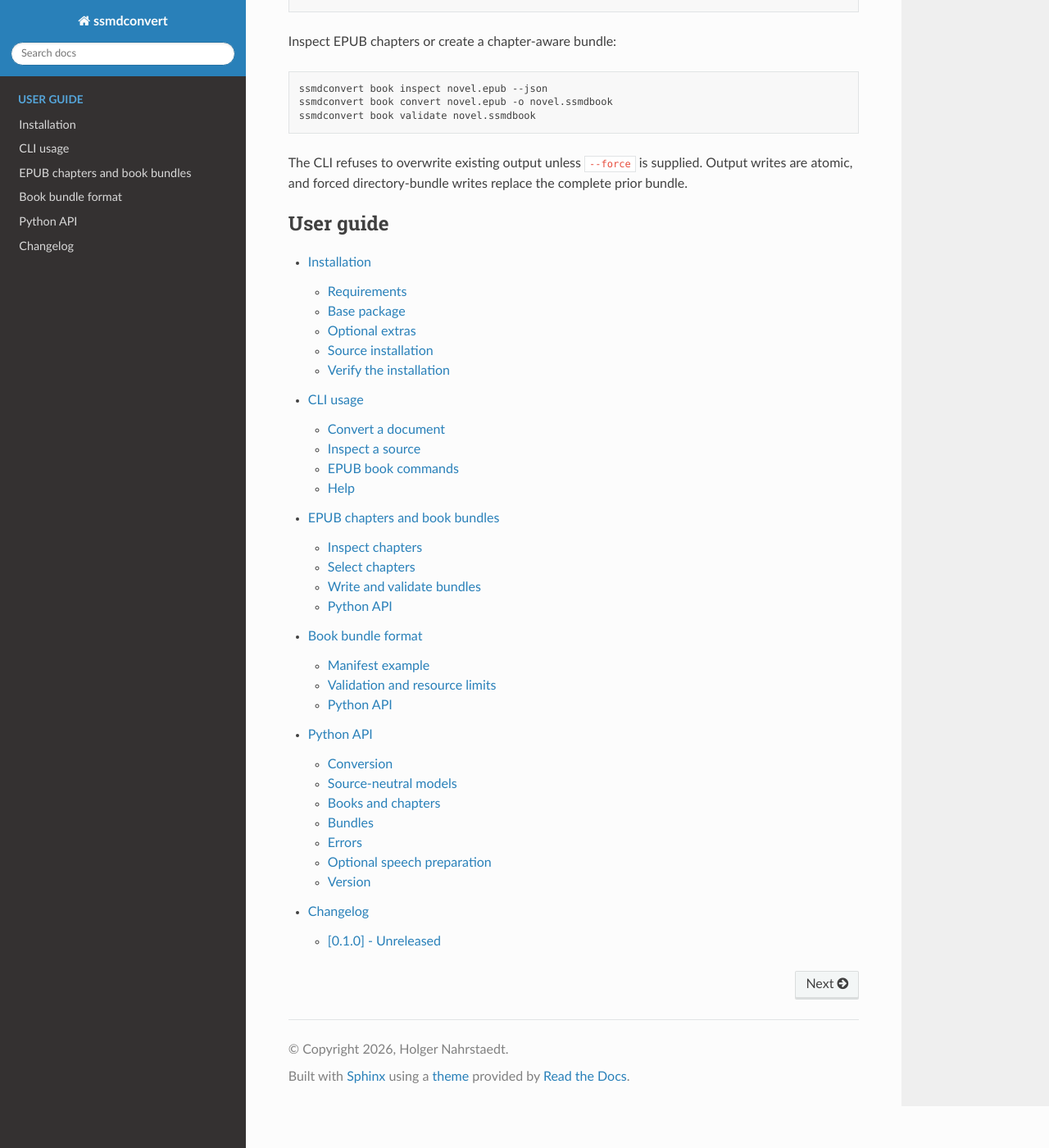
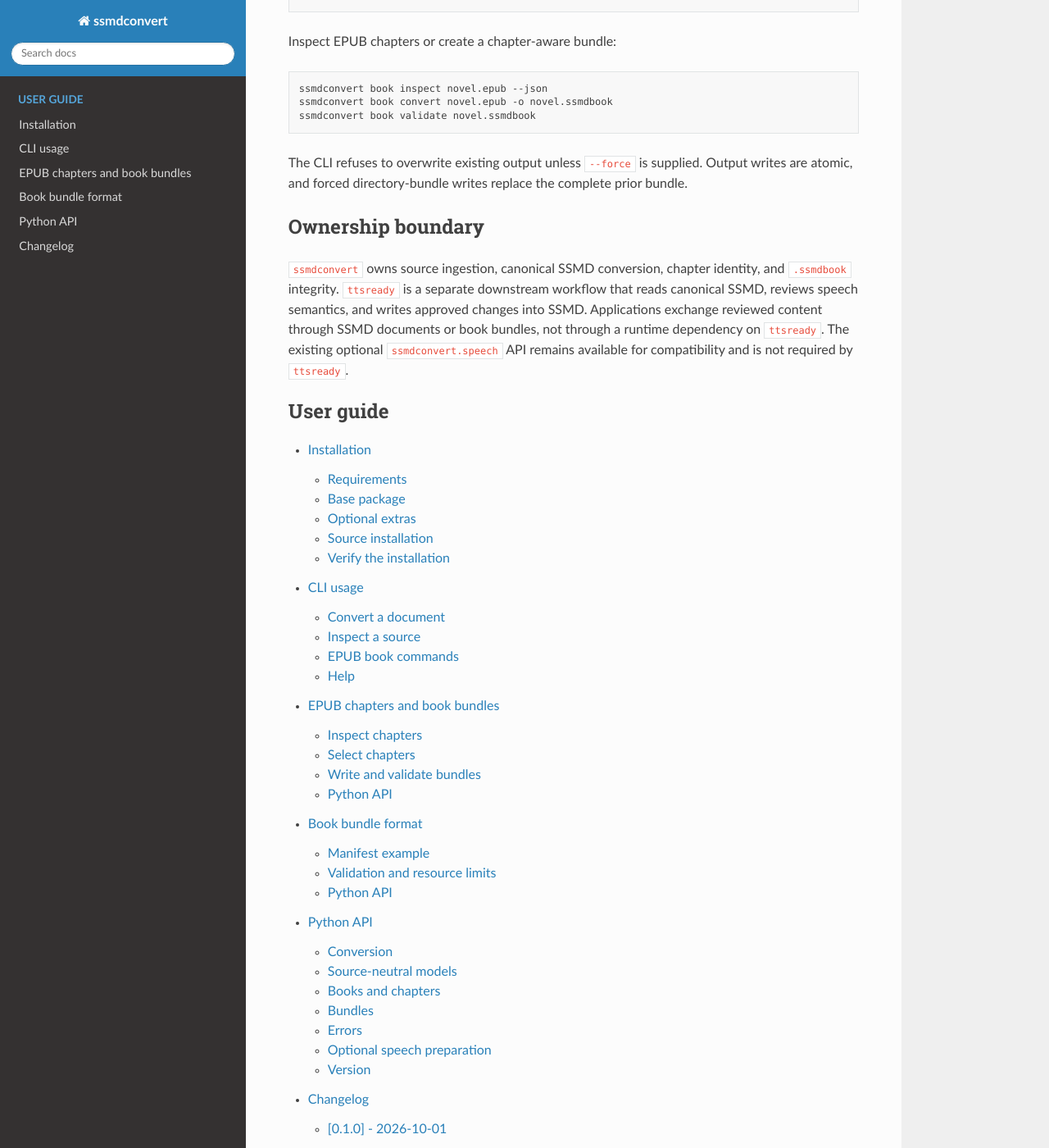
Before and after one commit to buchwandler/ssmdconvert, a Sphinx documentation site: the page built from docs/index.md, in a window 1280 px wide and 1400 px high, scrolled down 333 px. Shown: the whole window at 82% size. Built offline with Sphinx 7.4.7 and the Read the Docs theme 3.1.0, drawn with Linux system fonts in a browser that asks for light colours.

Commit message:
doc: changelog

````diff
--- a/docs/changelog.md
+++ b/docs/changelog.md
@@ -2,7 +2,7 @@
 
 > **Generated by releaseledger.** Manual edits may be overwritten. Update releaseledger entries and rebuild this file instead.
 
-## [0.1.0] - Unreleased
+## [0.1.0] - 2026-10-01
 
 ### Added
 
--- a/docs/index.md
+++ b/docs/index.md
@@ -18,6 +18,10 @@ ssmdconvert book validate novel.ssmdbook
 
 The CLI refuses to overwrite existing output unless `--force` is supplied. Output writes are atomic, and forced directory-bundle writes replace the complete prior bundle.
 
+## Ownership boundary
+
+`ssmdconvert` owns source ingestion, canonical SSMD conversion, chapter identity, and `.ssmdbook` integrity. `ttsready` is a separate downstream workflow that reads canonical SSMD, reviews speech semantics, and writes approved changes into SSMD. Applications exchange reviewed content through SSMD documents or book bundles, not through a runtime dependency on `ttsready`. The existing optional `ssmdconvert.speech` API remains available for compatibility and is not required by `ttsready`.
+
 ```{toctree}
 :maxdepth: 2
 :caption: User guide
````
Also changed, not shown: README.md (+4 -0 lines), .ledger/releaseledger/data/ledgers/main/releases/0.1.0/release.md, 1 other file.
